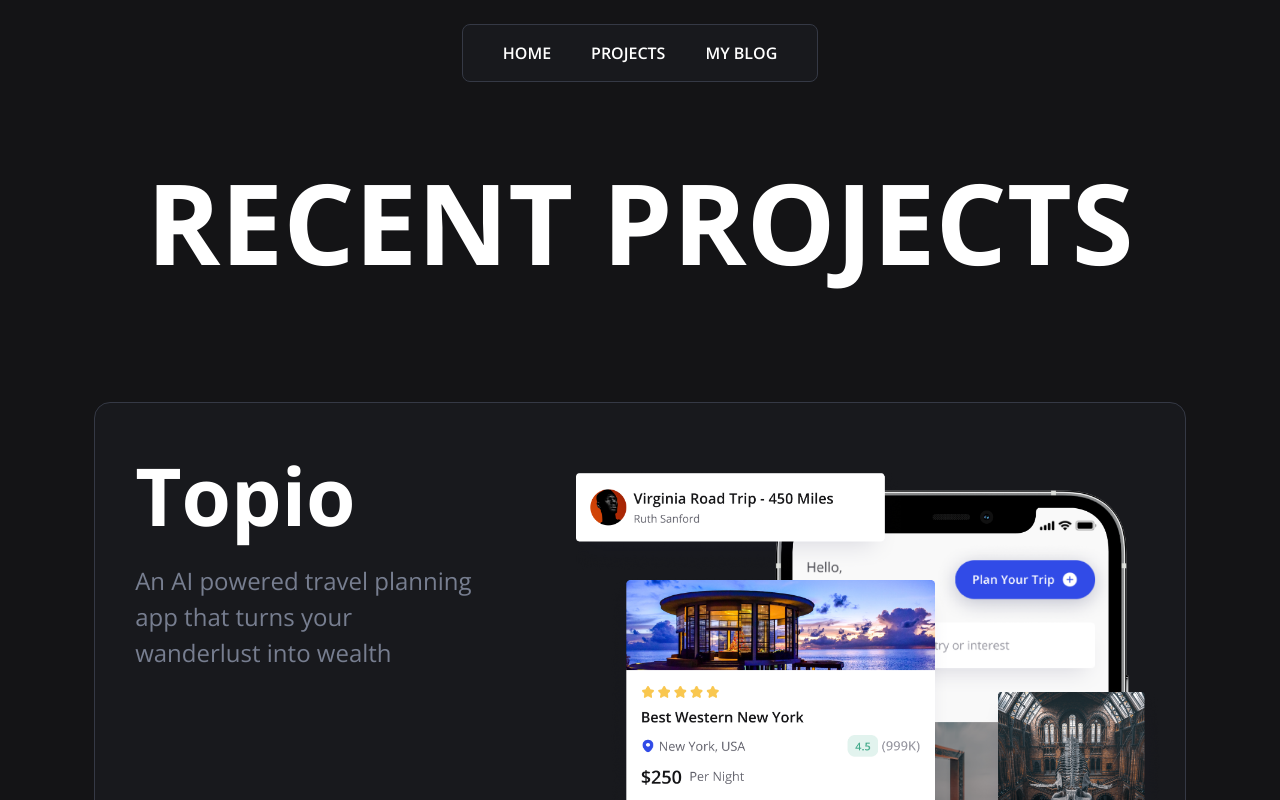
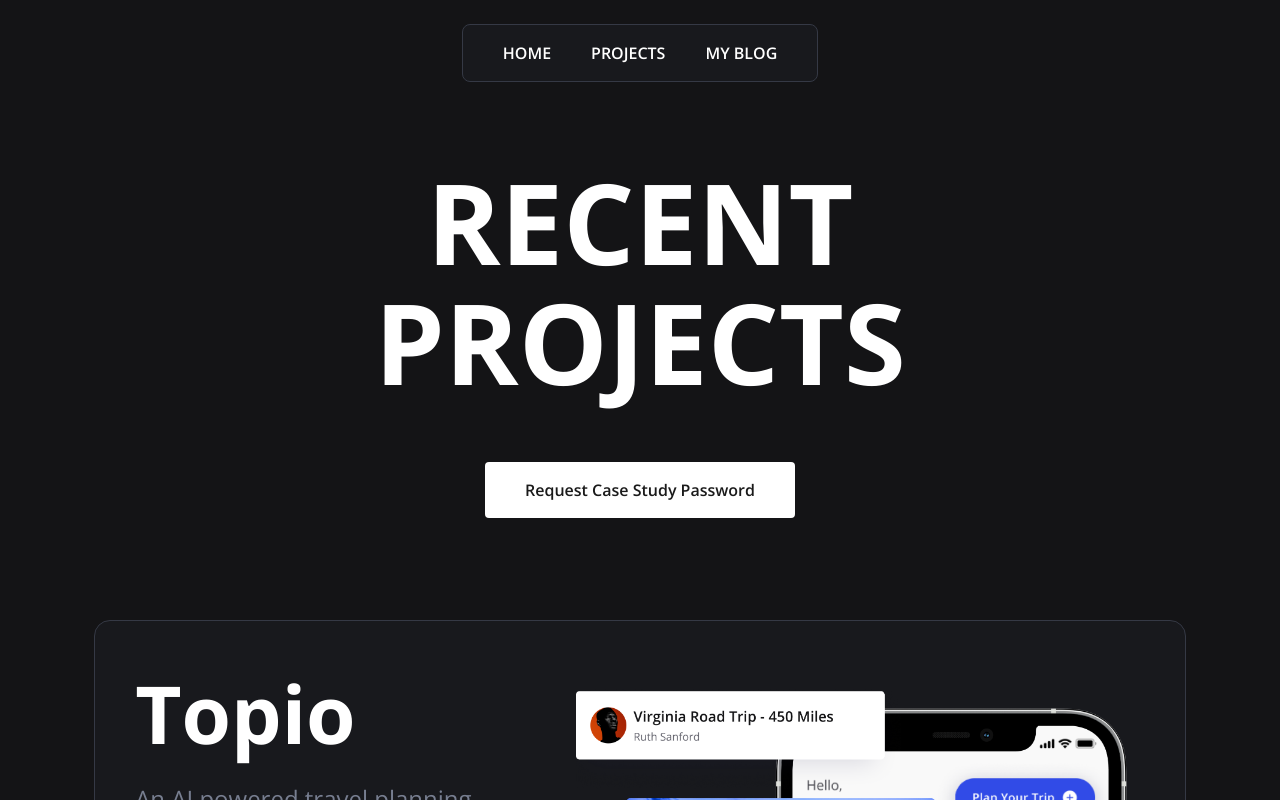
Before and after one commit to aforauvik/myapp, a React (Create React App) app: page /projects in a window 1280 px wide. Shown: the top 800 px of the page. Built offline with nearby package versions, Linux system fonts and the light colour scheme.

Commit message:
link updates

```diff
--- a/src/App.module.css
+++ b/src/App.module.css
@@ -116,6 +116,29 @@
 .logo {
 	position: relative;
 }
+
+.casepassword {
+	font-family: "Open Sans";
+	font-size: 16px;
+	line-height: 24px;
+	padding: 16px 40px;
+	background-color: #fff;
+	border-radius: 4px;
+	color: #1a1a1a;
+	font-weight: 600;
+	border: none;
+	margin-top: -24px;
+	margin-bottom: -40px;
+	transition: 500ms;
+	cursor: pointer;
+}
+
+.casepassword:hover {
+	opacity: 75%;
+	transition: 500ms;
+	cursor: pointer;
+}
+
 /* Enable hover only on non-touch devices */
 @media (hover: hover) and (pointer: fine) {
 	.card:hover {
--- a/src/Card/Card.js
+++ b/src/Card/Card.js
@@ -36,9 +36,9 @@
 
 			{/* secons card starts here */}
 			<section className={styles.secondcard}>
-				<a target="blank" href="https://www.mousepotato.co">
+				<a target="blank" href="https://dribbble.com/auvik">
 					<div className={styles.socialInstagram}>
-						<img height={250} src="/logo.svg" alt="" srcset="" />
+						<img height={220} src="/dribbble.png" alt="" srcset="" />
 					</div>
 				</a>
 
@@ -108,9 +108,9 @@
 
 			{/* blog card starts here */}
 			<section className={styles.blogcard}>
-				<a target="blank" href="https://dribbble.com/auvik">
+				<a target="blank" href="https://github.com/aforauvik">
 					<div className={styles.socialBlog}>
-						<img height={220} src="/dribbble.png" alt="" srcset="" />
+						<img height={280} src="/github.svg" alt="" srcset="" />
 					</div>
 				</a>
 
--- a/src/Card/Footer.js
+++ b/src/Card/Footer.js
@@ -23,6 +23,13 @@
 						href="https://dribbble.com/auvik"
 					>
 						<img height={24} src="/dribbble-icon.svg" alt="" srcset="" />
+					</a>
+					<a
+						className={styles.footerIcons}
+						target="blank"
+						href="https://github.com/aforauvik"
+					>
+						<img height={24} src="/github.svg" alt="" srcset="" />
 					</a>
 					<a
 						className={styles.footerIcons}
--- a/src/pages/Project.js
+++ b/src/pages/Project.js
@@ -10,7 +10,16 @@
 		<div className={styles.main}>
 			<div className={styles.body}>
 				<Navigation />
-				<h1 className={fontstyle.font}>Recent Projects</h1>
+				<h1 className={fontstyle.font}>
+					Recent <br />
+					Projects
+				</h1>
+				<a href="https://5dtjl51z5vl.typeform.com/to/LlPhdYhj" target="blank">
+					<button className={styles.casepassword}>
+						Request Case Study Password
+					</button>
+				</a>
+
 				<AllProjects />
 			</div>
 		</div>
```
Also changed, not shown: public/github.svg (added).
